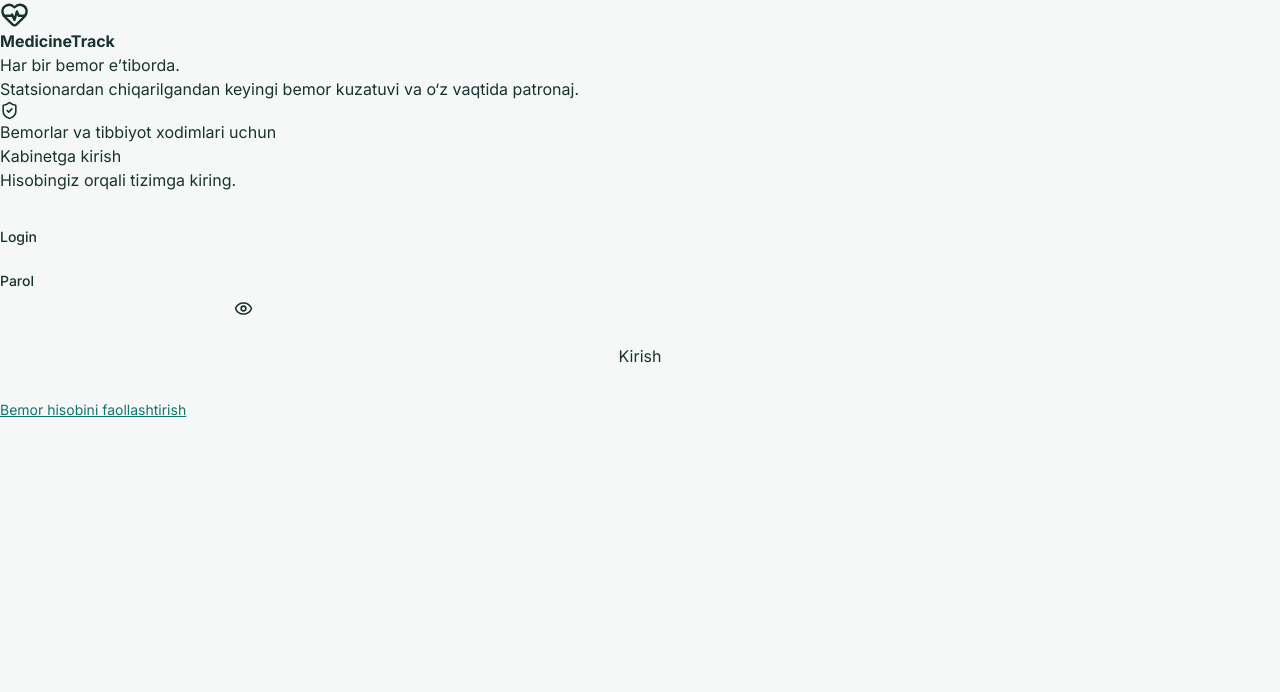
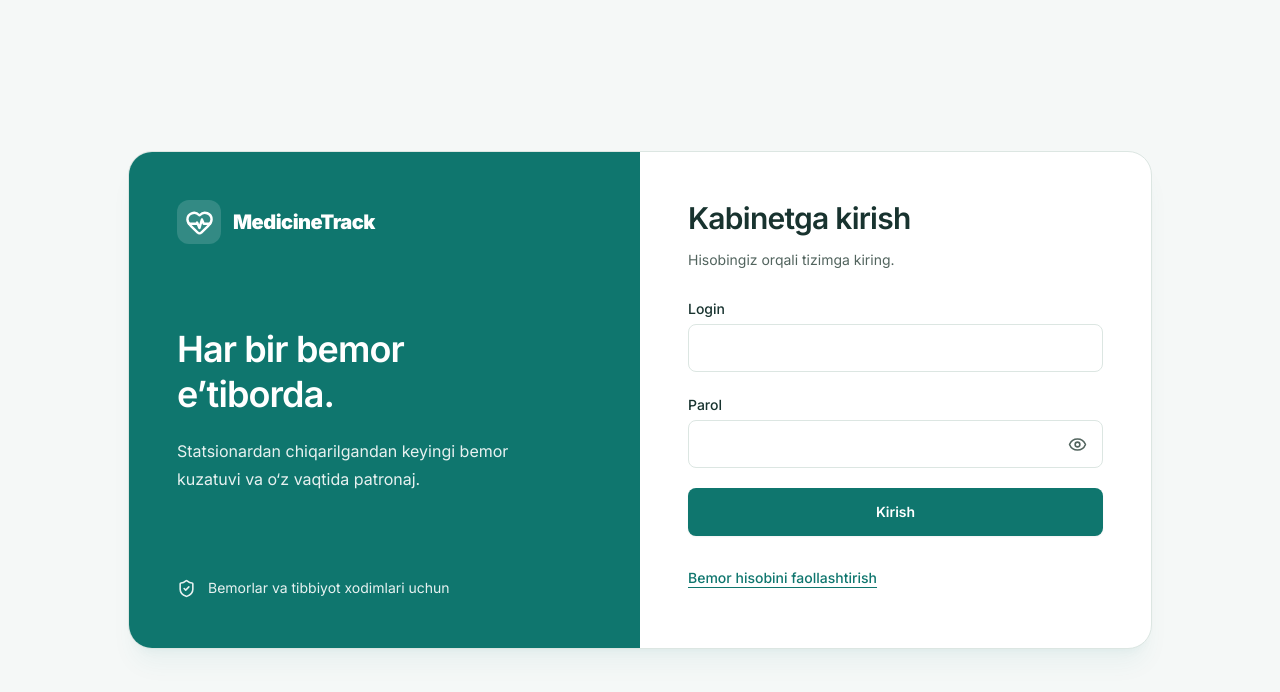
Before and after one commit to Robiya777/MedicineTrack, a React (Vite) app in the folder frontend/: page /login in a window 1280 px wide. Shown: the top 692 px of the page. Built offline with nearby package versions, Linux system fonts and the light colour scheme.

Commit message:
Fix login styling and anonymous redirects

```diff
--- a/frontend/src/routes/(app)/(home)/route.tsx
+++ b/frontend/src/routes/(app)/(home)/route.tsx
@@ -1,5 +1,12 @@
-import { createFileRoute, Outlet } from '@tanstack/react-router'
+import { createFileRoute, Outlet, redirect } from '@tanstack/react-router'
+
+import { restoreSession } from '@/api/session'
+import { workspaces } from '@/lib/workspaces'
 
 export const Route = createFileRoute('/(app)/(home)')({
+  beforeLoad: async () => {
+    const user = await restoreSession()
+    if (user) throw redirect({ to: '/kabinet/$role', params: { role: workspaces[user.role].slug }, replace: true })
+  },
   component: Outlet,
 })
--- a/frontend/src/routes/(auth)/login/-components/login-form.tsx
+++ b/frontend/src/routes/(auth)/login/-components/login-form.tsx
@@ -3,9 +3,10 @@ import { isAxiosError } from 'axios'
 import { Eye, EyeOff, HeartPulse, ShieldCheck } from 'lucide-react'
 import { useState, type SubmitEvent } from 'react'
 import { signIn } from '@/api/session'
+import { inputStyle, primaryButton } from '@/components/ui'
 import { workspaces } from '@/lib/workspaces'
 
-const inputClass = 'mt-input mt-2'
+const inputClass = `${inputStyle} min-h-12 border-input-line text-base`
 
 function loginError(error: unknown) {
   const status = isAxiosError(error) ? error.response?.status : undefined
@@ -53,30 +54,30 @@ export function LoginForm() {
   }
 
   return (
-    <main className="mt-theme mt-login">
-      <div className="mt-login-layout">
-        <div className="mt-login-story">
-          <Link to="/" className="mt-brand">
-            <span>
+    <main className="flex min-h-svh items-center justify-center bg-page p-4 sm:p-8 lg:p-12">
+      <div className="grid w-full max-w-5xl overflow-hidden rounded-3xl border border-line bg-surface shadow-xl shadow-primary/5 md:grid-cols-2">
+        <div className="flex flex-col justify-between gap-10 bg-primary p-7 text-white sm:p-10 lg:p-12">
+          <Link to="/" className="inline-flex w-fit items-center gap-3 rounded-lg text-xl font-semibold tracking-tight focus-visible:outline-white">
+            <span className="flex size-11 items-center justify-center rounded-xl bg-white/15">
               <HeartPulse size={29} aria-hidden="true" />
             </span>
             <strong>MedicineTrack</strong>
           </Link>
           <div>
-            <h2>Har bir bemor e’tiborda.</h2>
-            <p>
+            <h2 className="max-w-xs text-3xl font-semibold leading-tight tracking-tight sm:text-4xl">Har bir bemor e’tiborda.</h2>
+            <p className="mt-5 max-w-sm text-base leading-7 text-white/90">
               Statsionardan chiqarilgandan keyingi bemor kuzatuvi va o‘z vaqtida
               patronaj.
             </p>
           </div>
-          <div className="mt-login-note">
+          <div className="flex items-center gap-3 text-sm leading-6 text-white/90">
             <ShieldCheck size={19} aria-hidden="true" />
             Bemorlar va tibbiyot xodimlari uchun
           </div>
         </div>
-        <div className="mt-login-form">
-          <h1>Kabinetga kirish</h1>
-          <p>Hisobingiz orqali tizimga kiring.</p>
+        <div className="flex flex-col justify-center p-7 sm:p-10 lg:p-12">
+          <h1 className="text-2xl font-semibold tracking-tight sm:text-3xl">Kabinetga kirish</h1>
+          <p className="mt-3 text-sm leading-6 text-muted">Hisobingiz orqali tizimga kiring.</p>
           {expired && (
             <p className="mt-3 text-sm text-warning" role="status">
               Sessiya tugadi. Qayta kiring.
@@ -105,18 +106,18 @@ export function LoginForm() {
               <label htmlFor="password" className="text-sm font-medium">
                 Parol
               </label>
-              <div className="mt-password">
+              <div className="relative mt-1">
                 <input
                   id="password"
                   name="password"
-                  className={inputClass}
+                  className={`${inputClass} pr-14`}
                   type={showPassword ? 'text' : 'password'}
                   autoComplete="current-password"
                   required
                 />
                 <button
                   type="button"
-                  className="mt-button mt-icon-button"
+                  className="absolute inset-y-0 right-1 my-auto inline-flex size-11 cursor-pointer items-center justify-center rounded-lg text-muted hover:bg-page hover:text-ink"
                   aria-label={
                     showPassword ? 'Parolni yashirish' : 'Parolni ko‘rsatish'
                   }
@@ -140,14 +141,14 @@ export function LoginForm() {
               </p>
             )}
             <button
-              className="mt-button mt-button-primary w-full"
+              className={`${primaryButton} min-h-12 w-full text-base`}
               type="submit"
               disabled={pending}
             >
               {pending ? 'Kirilmoqda…' : 'Kirish'}
             </button>
           </form>
-          <Link to="/faollashtirish" className="mt-link mt-5 inline-flex min-h-11 items-center text-sm text-action underline">Bemor hisobini faollashtirish</Link>
+          <Link to="/faollashtirish" className="mt-5 inline-flex min-h-11 items-center self-start rounded-sm text-sm font-medium text-primary underline underline-offset-4 hover:text-primary-hover">Bemor hisobini faollashtirish</Link>
         </div>
       </div>
     </main>
--- a/frontend/src/routes/__root.tsx
+++ b/frontend/src/routes/__root.tsx
@@ -1,7 +1,14 @@
-import { createRootRoute } from '@tanstack/react-router'
+import { createRootRoute, redirect } from '@tanstack/react-router'
+import { restoreSession } from '@/api/session'
 import { NotFoundPage, RootLayout } from '@/components/root-layout'
 
 export const Route = createRootRoute({
+  beforeLoad: async ({ location }) => {
+    const pathname = location.pathname.replace(/\/$/, '')
+    if (pathname === '/login' || pathname === '/faollashtirish') return
+    const user = await restoreSession().catch(() => null)
+    if (!user) throw redirect({ to: '/login', search: {}, replace: true })
+  },
   component: RootLayout,
   notFoundComponent: NotFoundPage,
 })
```
Also changed, not shown: 1 other file (tests, documents, lock files or other folders).
